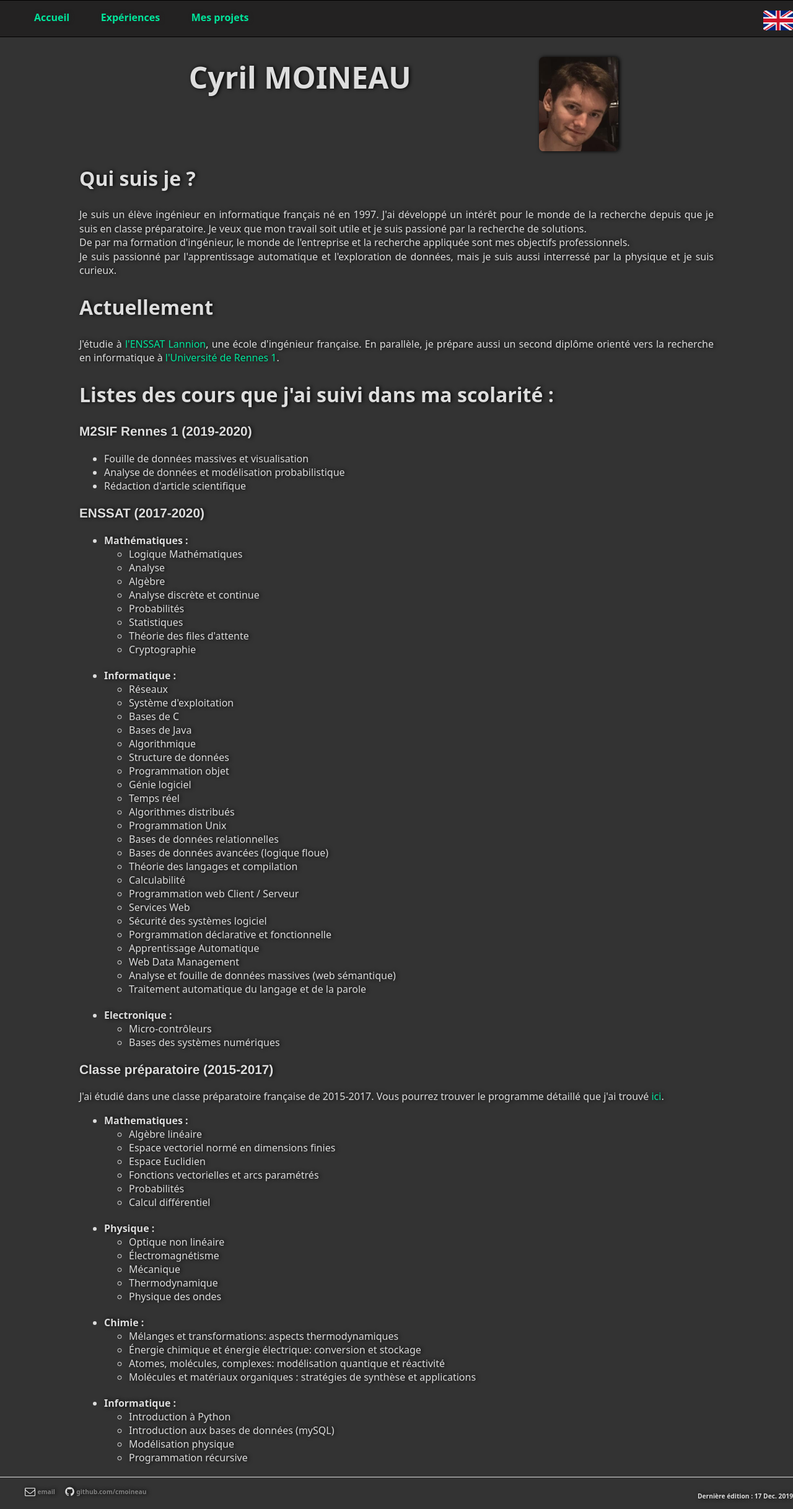
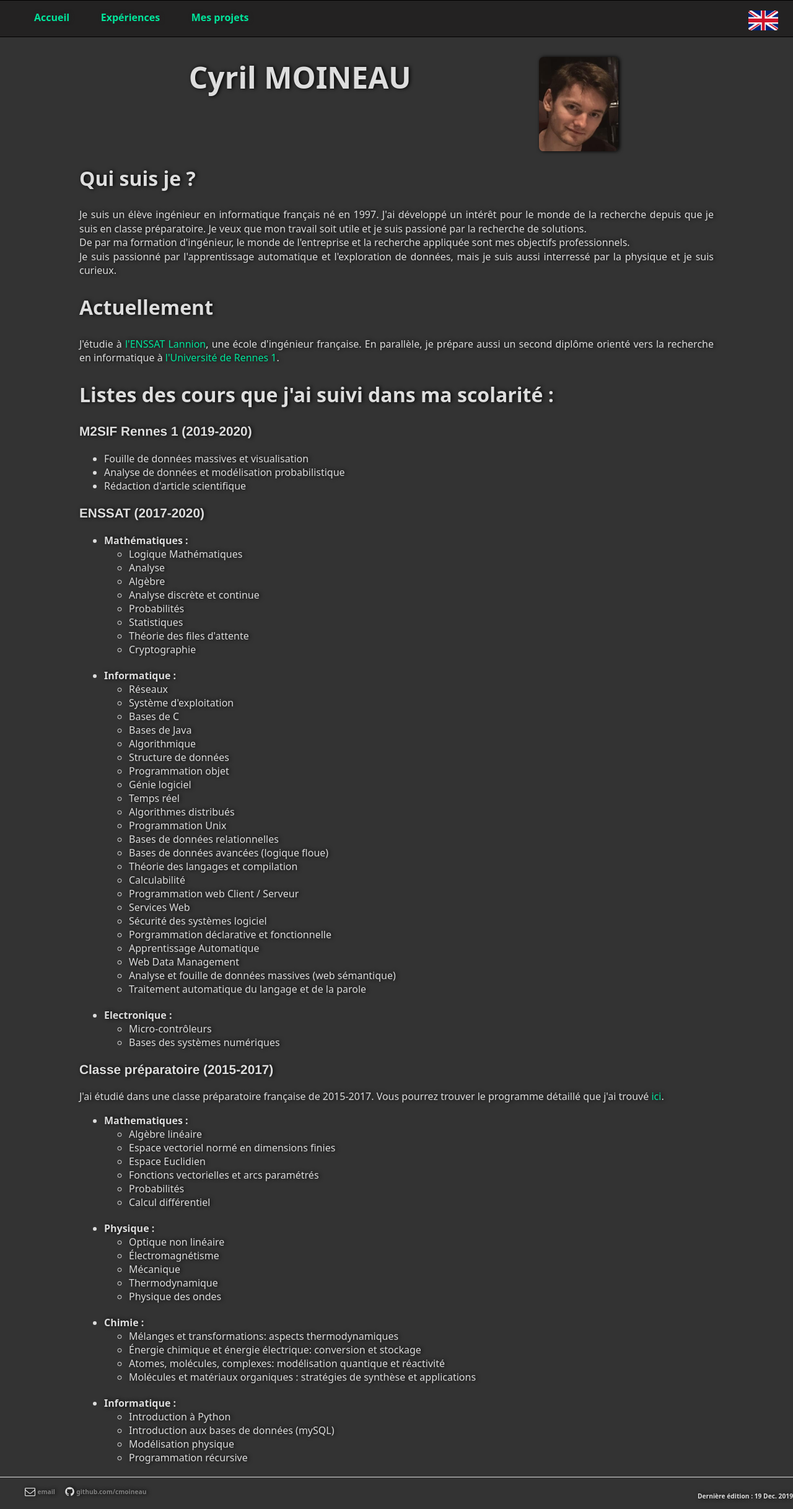
Before and after one commit to cmoineau/cmoineau.github.io, a Jekyll site: the page built from fr/index.html, in a window 1280 px wide. Shown: the whole page at 62% size. Built offline with Jekyll 4.4.1, drawn with Linux system fonts in a browser that asks for light colours.

Commit message:
Small change before pushing.

```diff
--- a/_layouts/default.html
+++ b/_layouts/default.html
@@ -18,7 +18,7 @@
 	        		<li><a href="/">Home</a></li>
 	        		<li><a href="/internship">My work experiences</a></li>
 	        		<li><a href="/project">My completed projects</a></li>
-	        		<a href="/fr"> <img id="flag" src="/ressources/fr_flag.png" title="Vers le mode Français"> </a>
+	        		<a href="/fr" id="flag_link"> <img id="flag" src="/ressources/fr_flag.png" title="Vers le mode Français"> </a>
 	    		</ul>
 			</nav>
 			<!--
@@ -44,7 +44,7 @@
 	        			<i class="fa fa-github fa-lg" aria-hidden="true"></i>
 	        			<a href="https://github.com/cmoineau"> github.com/cmoineau</a>
 	        		</li>
-	        		<p style="float : right; font-size: 0.8em">Last edition : 17 Dec. 2019</p>
+	        		<p style="float : right; font-size: 0.8em">Last edition : 19 Dec. 2019</p>
 				</ul>
 
 			</footer>
--- a/_layouts/french.html
+++ b/_layouts/french.html
@@ -17,10 +15,15 @@
 	        		<li><a href="/fr">Accueil</a></li>
 	        		<li><a href="/internship/fr">Expériences</a></li>
 	        		<li><a href="/project/fr">Mes projets</a></li>
-	        		<a href="/"> <img id="flag" src="/ressources/en_flag.png" title="Go to English mode"> </a>
+	        		<a href="/" id="flag_link"> <img id="flag" src="/ressources/en_flag.png" title="Go to English mode"> </a>
 	    		</ul>
 			</nav>
+			<!--
+			<div class="toggle-container">
+					<input type="checkbox" id="switch" position='fixed' name="theme"/><label for="switch">Toggle</label>
 
+    		</div>
+    		-->
 			<div class="container">
 
 				{{ content }}
@@ -38,9 +41,40 @@
 	        			<i class="fa fa-github fa-lg" aria-hidden="true"></i>
 	        			<a href="https://github.com/cmoineau"> github.com/cmoineau</a>
 	        		</li>
-	        		<p style="float : right; font-size: 0.8em">Dernière édition :  17 Dec. 2019</p>
+	        		<p style="float : right; font-size: 0.8em">Dernière édition :  19 Dec. 2019</p>
 				</ul>
 			</footer>
 
 		</body>
+		<script type="text/javascript">
+			let trans = () => {
+	            document.documentElement.classList.add('transition');
+	            window.setTimeout(() => {
+	                document.documentElement.classList.remove('transition')
+	            }, 1000)
+	        }
+
+
+			var checkbox = document.getElementById('switch');
+    		checkbox.addEventListener('change', function() {
+	            if(this.checked) {
+	                trans()
+	                document.documentElement.setAttribute('data-theme', 'dark')
+	                localStorage.setItem("data-theme", 1);
+	            } else {
+	                trans()
+	                document.documentElement.setAttribute('data-theme', 'light')
+	                localStorage.setItem("data-theme", 0);
+	            }
+    		})
+
+    		if(!("data-theme" in localStorage)){
+				localStorage.setItem("data-theme", 0);
+			}else{
+				if (localStorage.getItem('data-theme') != 0){
+					document.documentElement.setAttribute('data-theme', 'dark')
+					checkbox.checked = true
+				}
+			}
+		</script>
 	</html>
--- a/css/main.css
+++ b/css/main.css
@@ -150,17 +150,10 @@
     width: 80%;
 }
 
-ul.posts {
-    margin: 20px auto 40px;
-    font-size: 1.5em;
-}
-
-ul.posts li {
-    list-style: none;
-}
 #presentation{
     padding-bottom: 50px;
 }
+
 #flag {
     border-radius: 4px;
     -moz-border-radius: 4px;
@@ -168,6 +161,15 @@
     width: 3em;
     height: 2em;
     float:right;
+    vertical-align: middle;
+    display: inline-block;
+}
+
+#flag_link {
+    background-color: var(--background-color);
+    float:right;
+    padding: 0em 1.5em;
+    border-radius: 11px;
 }
 
 input[type=checkbox]{
```
Also changed, not shown: other parts of _layouts/french.html (+1 -3 lines).
